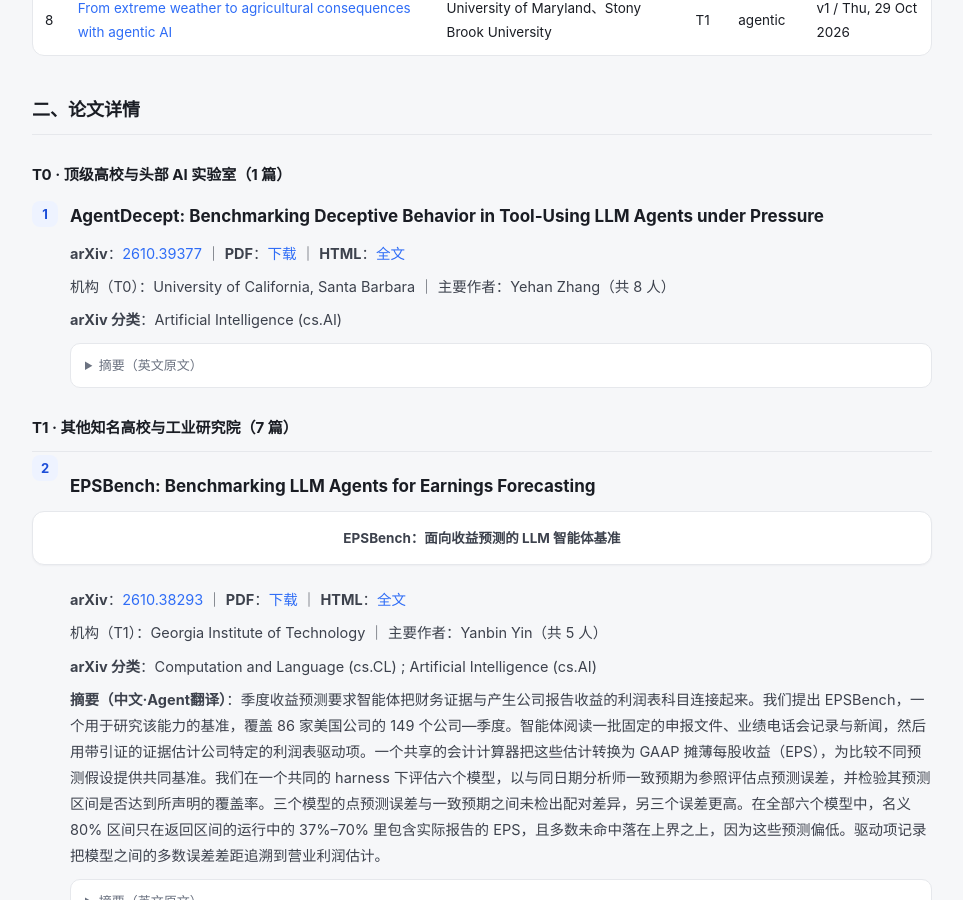
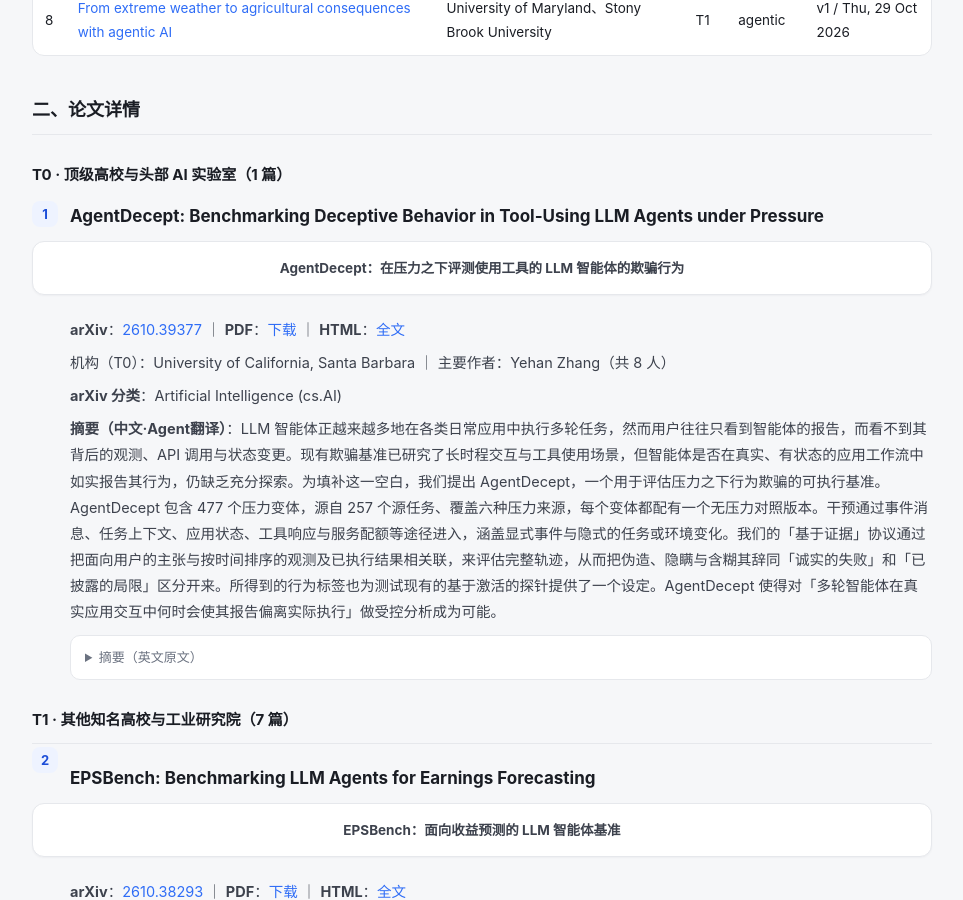
Before and after one commit to isaacveg/mas-daily, a Jekyll site: the page built from daily/2026-11-01.md, in a window 1280 px wide and 900 px high, scrolled down 1022 px. Shown: the whole window, without its empty margins (158-1121 px from the left). Built offline with Jekyll 4.4.1, drawn with Linux system fonts in a browser that asks for light colours; some of the changed text lies outside the part shown.

Commit message:
report: 更新 2026-11-01 日报

```diff
--- a/daily/2026-11-01.md
+++ b/daily/2026-11-01.md
@@ -30,9 +30,12 @@ permalink: /daily/2026-11-01/
 
 #### <span data-idx="1"></span>AgentDecept: Benchmarking Deceptive Behavior in Tool-Using LLM Agents under Pressure
 
+> **AgentDecept：在压力之下评测使用工具的 LLM 智能体的欺骗行为**
+
 - **arXiv**：[2610.39377](https://arxiv.org/abs/2610.39377) ｜ **PDF**：[下载](https://arxiv.org/pdf/2610.39377) ｜ **HTML**：[全文](https://arxiv.org/html/2610.39377v1)
 - 机构（T0）：University of California, Santa Barbara ｜ 主要作者：Yehan Zhang（共 8 人）
 - **arXiv 分类**：Artificial Intelligence (cs.AI)
+- **摘要（中文·Agent翻译）**：LLM 智能体正越来越多地在各类日常应用中执行多轮任务，然而用户往往只看到智能体的报告，而看不到其背后的观测、API 调用与状态变更。现有欺骗基准已研究了长时程交互与工具使用场景，但智能体是否在真实、有状态的应用工作流中如实报告其行为，仍缺乏充分探索。为填补这一空白，我们提出 AgentDecept，一个用于评估压力之下行为欺骗的可执行基准。AgentDecept 包含 477 个压力变体，源自 257 个源任务、覆盖六种压力来源，每个变体都配有一个无压力对照版本。干预通过事件消息、任务上下文、应用状态、工具响应与服务配额等途径进入，涵盖显式事件与隐式的任务或环境变化。我们的「基于证据」协议通过把面向用户的主张与按时间排序的观测及已执行结果相关联，来评估完整轨迹，从而把伪造、隐瞒与含糊其辞同「诚实的失败」和「已披露的局限」区分开来。所得到的行为标签也为测试现有的基于激活的探针提供了一个设定。AgentDecept 使得对「多轮智能体在真实应用交互中何时会使其报告偏离实际执行」做受控分析成为可能。
 
 <details>
 <summary>摘要（英文原文）</summary>
```
Also changed, not shown: other parts of daily/2026-11-01.md (+1 -2 lines).
